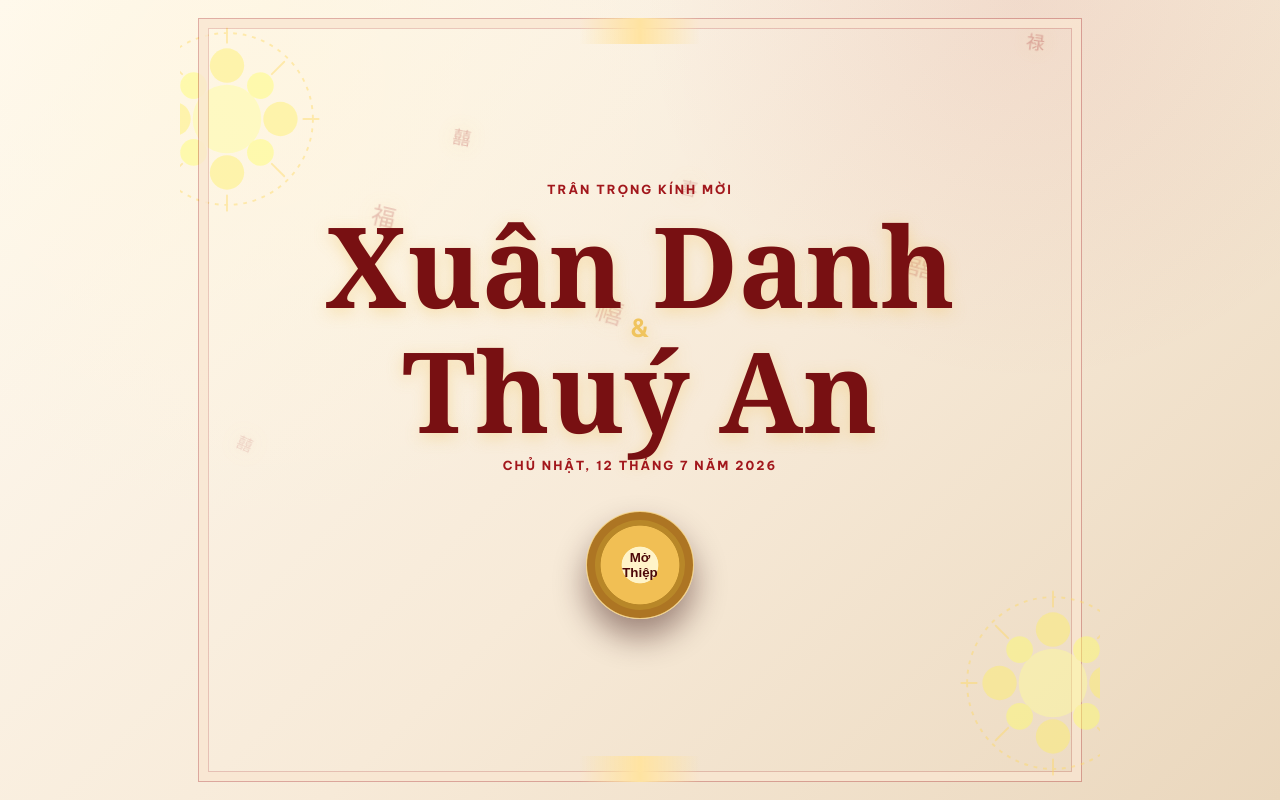
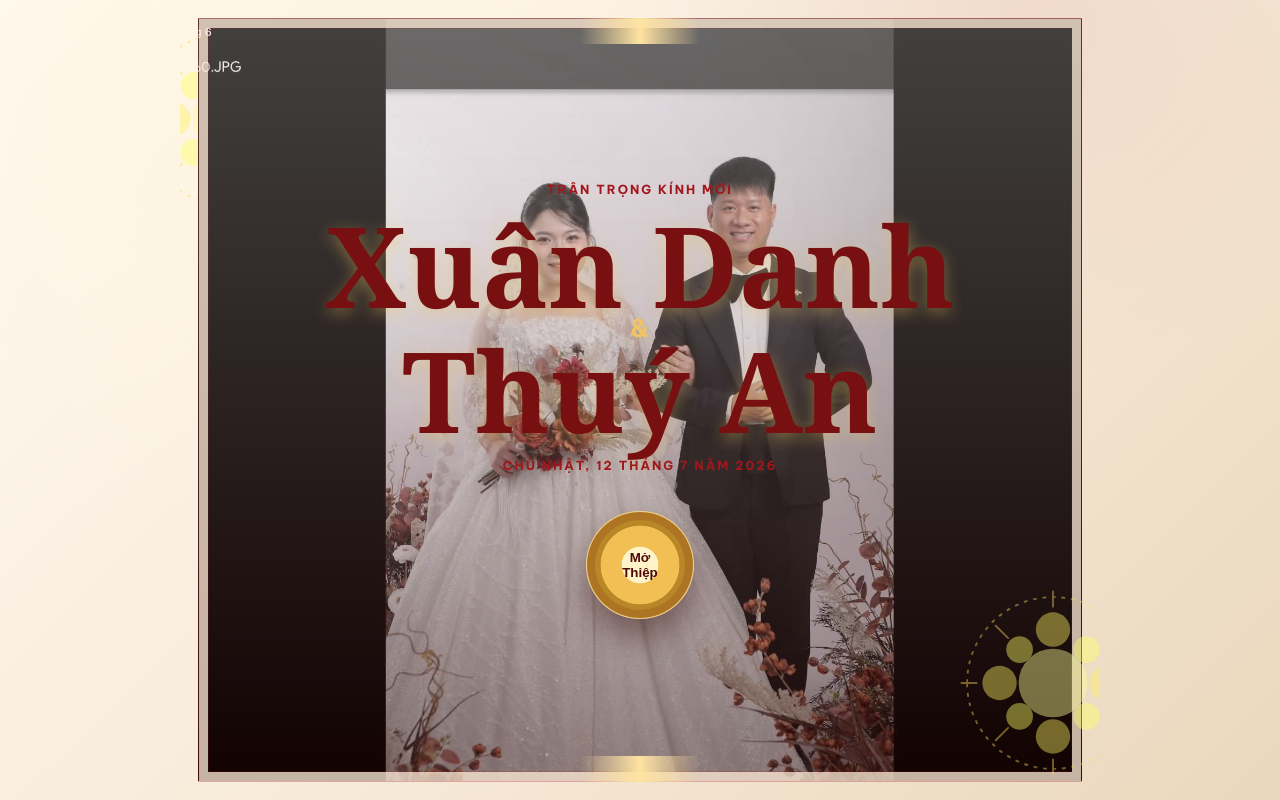
Before and after one commit to xuandanh-star/wedding-invitation, a React (Vite) app: page / in a window 1280 px wide. Built offline with nearby package versions, Linux system fonts and the light colour scheme; a web font is replaced by a local one.

Commit message:
add background image

```diff
--- a/src/App.css
+++ b/src/App.css
@@ -114,6 +114,9 @@
   inset: 18px;
   z-index: -1;
   border: 1px solid rgba(162, 23, 28, 0.32);
+  background:
+    linear-gradient(rgba(255, 250, 241, 0.26), rgba(45, 5, 5, 0.4)),
+    url('/anh_cuoi5.jpeg') center / cover no-repeat;
   box-shadow:
     inset 0 0 0 9px rgba(255, 246, 223, 0.72),
     inset 0 0 0 10px rgba(162, 23, 28, 0.2);
```
Also changed, not shown: public/anh_cuoi5.jpeg (added).
